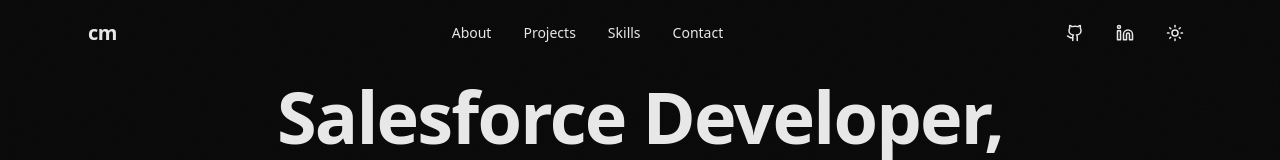
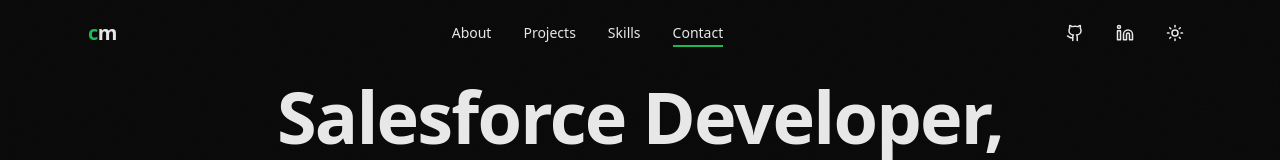
Before and after one commit to ccmalcom/portfolio, a Next.js app: page / in a window 1280 px wide. Shown: the top 160 px of the page. Built offline with nearby package versions, Linux system fonts and the light colour scheme.

Commit message:
still need to work on light theme

```diff
--- a/src/app/globals.css
+++ b/src/app/globals.css
@@ -2,13 +2,13 @@
 
 :root {
   /* Light mode - rarely used but available */
-  --background: #b3dcb2;
+  --background: #BFD7FD;
   --background-secondary: #f0f0f0;
-  --background-tertiary: #cddbcd;
+  --background-tertiary: #d7dbcc;
   --foreground: #121212;
-  --foreground-muted: #535353;
-  --accent: #1DB954;
-  --accent-hover: #1ed760;
+  --foreground-muted: #191818;
+  --accent: #d7dbcc;
+  --accent-hover: #eeefea;
   --accent-muted: rgba(29, 185, 84, 0.15);
   --accent-2: #a8b5db;
   --border: rgba(0, 0, 0, 0.1);
@@ -102,7 +102,7 @@
 .gradient-text {
   background: linear-gradient(135deg,
       var(--accent) 0%,
-      #BFD7FD 50%,
+      var(--accent-2) 50%,
       var(--accent) 100%);
   background-size: 200% 200%;
   -webkit-background-clip: text;
--- /dev/null
+++ b/src/components/CodeSnippet.tsx
@@ -0,0 +1,50 @@
+'use client';
+
+import { motion } from 'framer-motion';
+
+export function CodeSnippet() {
+	return (
+		<motion.div
+			initial={{ opacity: 0, y: 20 }}
+			animate={{ opacity: 1, y: 0 }}
+			transition={{ duration: 0.6, delay: 0.5 }}
+			className="mt-16 max-w-md mx-auto">
+			<div className="code-block text-left text-sm">
+				<div className="flex items-center gap-2 mb-3 pb-3 border-b border-border">
+					<div className="w-3 h-3 rounded-full bg-red-500/80" />
+					<div className="w-3 h-3 rounded-full bg-yellow-500/80" />
+					<div className="w-3 h-3 rounded-full bg-green-500/80" />
+					<span className="text-foreground-muted text-xs ml-2">chase.tsx</span>
+				</div>
+				<code className="text-foreground-muted">
+					<span className="text-purple-400">const</span>{' '}
+					<span className="text-blue-400">chase</span>{' '}
+					<span className="text-foreground-muted">=</span>{' '}
+					<span className="text-yellow-400">{'{'}</span>
+					<br />
+					<span className="ml-4 text-foreground">role</span>
+					<span className="text-foreground-muted">:</span>{' '}
+					<span className="text-accent">{'"Salesforce Developer"'}</span>
+					<span className="text-foreground-muted">,</span>
+					<br />
+					<span className="ml-4 text-foreground">company</span>
+					<span className="text-foreground-muted">:</span>{' '}
+					<span className="text-accent">{'"Cloud Masonry"'}</span>
+					<span className="text-foreground-muted">,</span>
+					<br />
+					<span className="ml-4 text-foreground">passion</span>
+					<span className="text-foreground-muted">:</span>{' '}
+					<span className="text-accent">{'"Building things"'}</span>
+					<span className="text-foreground-muted">,</span>
+					<br />
+					<span className="ml-4 text-foreground">coffee</span>
+					<span className="text-foreground-muted">:</span>{' '}
+					<span className="text-orange-400">true</span>
+					<br />
+					<span className="text-yellow-400">{'}'}</span>
+					<span className="text-foreground-muted">;</span>
+				</code>
+			</div>
+		</motion.div>
+	);
+}
--- a/src/components/Navigation.tsx
+++ b/src/components/Navigation.tsx
@@ -1,15 +1,15 @@
-"use client";
+'use client';
 
-import { useState, useEffect } from "react";
-import { motion, AnimatePresence } from "framer-motion";
-import { Menu, X, Github, Linkedin, Sun, Moon } from "lucide-react";
-import { useTheme } from "next-themes";
-import { navLinks, socialLinks } from "@/data/portfolio";
+import { useState, useEffect } from 'react';
+import { motion, AnimatePresence } from 'framer-motion';
+import { Menu, X, Github, Linkedin, Sun, Moon } from 'lucide-react';
+import { useTheme } from 'next-themes';
+import { navLinks, socialLinks } from '@/data/portfolio';
 
 export function Navigation() {
 	const [isScrolled, setIsScrolled] = useState(false);
 	const [isMobileMenuOpen, setIsMobileMenuOpen] = useState(false);
-  const [activeSection, setActiveSection] = useState("");
+	const [activeSection, setActiveSection] = useState('');
 	const { theme, setTheme } = useTheme();
 
 	useEffect(() => {
@@ -17,7 +17,7 @@
 			setIsScrolled(window.scrollY > 50);
 
 			// Track active section
-      const sections = navLinks.map((link) => link.href.replace("#", ""));
+			const sections = navLinks.map((link) => link.href.replace('#', ''));
 			const scrollPosition = window.scrollY + 100;
 
 			for (const section of sections) {
@@ -35,15 +35,15 @@
 			}
 		};
 
-    window.addEventListener("scroll", handleScroll);
-    return () => window.removeEventListener("scroll", handleScroll);
+		window.addEventListener('scroll', handleScroll);
+		return () => window.removeEventListener('scroll', handleScroll);
 	}, []);
 
 	const handleNavClick = (href: string) => {
 		setIsMobileMenuOpen(false);
 		const element = document.querySelector(href);
 		if (element) {
-      element.scrollIntoView({ behavior: "smooth" });
+			element.scrollIntoView({ behavior: 'smooth' });
 		}
 	};
 
@@ -52,13 +52,12 @@
 			<motion.header
 				initial={{ y: -100 }}
 				animate={{ y: 0 }}
-        transition={{ duration: 0.5, ease: "easeOut" }}
+				transition={{ duration: 0.5, ease: 'easeOut' }}
 				className={`fixed top-0 left-0 right-0 z-50 transition-all duration-300 ${
 					isScrolled
-            ? "bg-background/80 backdrop-blur-lg border-b border-border"
-            : "bg-transparent"
-        }`}
-      >
+						? 'bg-background/80 backdrop-blur-lg border-b border-border'
+						: 'bg-transparent'
+				}`}>
 				<nav className="max-w-6xl mx-auto px-6 py-4">
 					<div className="flex items-center justify-between">
 						{/* Logo */}
@@ -66,34 +65,38 @@
 							href="#"
 							className="text-xl font-semibold tracking-tight"
 							whileHover={{ scale: 1.02 }}
-              whileTap={{ scale: 0.98 }}
-            >
-              <span className="text-accent">c</span>
-              <span className="text-foreground">m</span>
+							whileTap={{ scale: 0.98 }}>
+							<span style={{ color: 'var(--accent)' }}>c</span>
+							<span style={{ color: '#e8e8e8' }}>m</span>
 						</motion.a>
 
 						{/* Desktop Navigation */}
 						<div className="hidden md:flex items-center gap-8">
-              {navLinks.map((link) => (
+							{navLinks.map((link) => {
+								const isActive = activeSection === link.href.replace('#', '');
+								return (
 									<button
 										key={link.name}
 										onClick={() => handleNavClick(link.href)}
-                  className={`text-sm font-medium transition-colors relative ${
-                    activeSection === link.href.replace("#", "")
-                      ? "text-accent"
-                      : "text-foreground-muted hover:text-foreground"
-                  }`}
+										className="text-sm font-medium transition-colors relative"
+										// style={{ color: isActive ? 'var(--accent)' : 'var(--foreground-muted)' }}
 										>
 										{link.name}
-                  {activeSection === link.href.replace("#", "") && (
+										{isActive && (
 											<motion.div
 												layoutId="activeSection"
-                      className="absolute -bottom-1 left-0 right-0 h-0.5 bg-accent"
-                      transition={{ type: "spring", stiffness: 380, damping: 30 }}
+												className="absolute -bottom-1 left-0 right-0 h-0.5"
+												style={{ backgroundColor: 'var(--accent)' }}
+												transition={{
+													type: 'spring',
+													stiffness: 380,
+													damping: 30,
+												}}
 											/>
 										)}
 									</button>
-              ))}
+								);
+							})}
 						</div>
 
 						{/* Right side - social links and theme toggle */}
@@ -103,8 +106,7 @@
 								target="_blank"
 								rel="noopener noreferrer"
 								className="text-foreground-muted hover:text-foreground transition-colors p-2"
-                aria-label="GitHub"
-              >
+								aria-label="GitHub">
 								<Github size={18} />
 							</a>
 							<a
@@ -112,16 +114,14 @@
 								target="_blank"
 								rel="noopener noreferrer"
 								className="text-foreground-muted hover:text-foreground transition-colors p-2"
-                aria-label="LinkedIn"
-              >
+								aria-label="LinkedIn">
 								<Linkedin size={18} />
 							</a>
 							<button
-                onClick={() => setTheme(theme === "dark" ? "light" : "dark")}
+								onClick={() => setTheme(theme === 'dark' ? 'light' : 'dark')}
 								className="text-foreground-muted hover:text-foreground transition-colors p-2"
-                aria-label="Toggle theme"
-              >
-                {theme === "dark" ? <Sun size={18} /> : <Moon size={18} />}
+								aria-label="Toggle theme">
+								{theme === 'dark' ? <Sun size={18} /> : <Moon size={18} />}
 							</button>
 						</div>
 
@@ -129,8 +129,7 @@
 						<button
 							onClick={() => setIsMobileMenuOpen(!isMobileMenuOpen)}
 							className="md:hidden text-foreground p-2"
-              aria-label="Toggle menu"
-            >
+							aria-label="Toggle menu">
 							{isMobileMenuOpen ? <X size={24} /> : <Menu size={24} />}
 						</button>
 					</div>
@@ -145,8 +144,7 @@
 						animate={{ opacity: 1, y: 0 }}
 						exit={{ opacity: 0, y: -20 }}
 						transition={{ duration: 0.2 }}
-            className="fixed inset-0 z-40 md:hidden"
-          >
+						className="fixed inset-0 z-40 md:hidden">
 						<div
 							className="absolute inset-0 bg-background/95 backdrop-blur-lg"
 							onClick={() => setIsMobileMenuOpen(false)}
@@ -159,8 +157,7 @@
 									animate={{ opacity: 1, y: 0 }}
 									transition={{ delay: index * 0.1 }}
 									onClick={() => handleNavClick(link.href)}
-                  className="text-2xl font-medium text-foreground hover:text-accent transition-colors"
-                >
+									className="text-2xl font-medium text-foreground hover:text-accent transition-colors">
 									{link.name}
 								</motion.button>
 							))}
@@ -168,29 +165,25 @@
 								initial={{ opacity: 0 }}
 								animate={{ opacity: 1 }}
 								transition={{ delay: 0.4 }}
-                className="flex items-center gap-6 mt-8"
-              >
+								className="flex items-center gap-6 mt-8">
 								<a
 									href={socialLinks.github}
 									target="_blank"
 									rel="noopener noreferrer"
-                  className="text-foreground-muted hover:text-foreground transition-colors"
-                >
+									className="text-foreground-muted hover:text-foreground transition-colors">
 									<Github size={24} />
 								</a>
 								<a
 									href={socialLinks.linkedin}
 									target="_blank"
 									rel="noopener noreferrer"
-                  className="text-foreground-muted hover:text-foreground transition-colors"
-                >
+									className="text-foreground-muted hover:text-foreground transition-colors">
 									<Linkedin size={24} />
 								</a>
 								<button
-                  onClick={() => setTheme(theme === "dark" ? "light" : "dark")}
-                  className="text-foreground-muted hover:text-foreground transition-colors"
-                >
-                  {theme === "dark" ? <Sun size={24} /> : <Moon size={24} />}
+									onClick={() => setTheme(theme === 'dark' ? 'light' : 'dark')}
+									className="text-foreground-muted hover:text-foreground transition-colors">
+									{theme === 'dark' ? <Sun size={24} /> : <Moon size={24} />}
 								</button>
 							</motion.div>
 						</nav>
```
Also changed, not shown: src/components/Hero.tsx (+2 -47 lines). Lines whose indentation alone changed are shown as unchanged.
